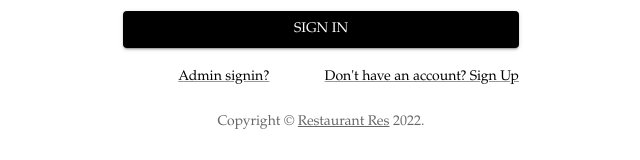
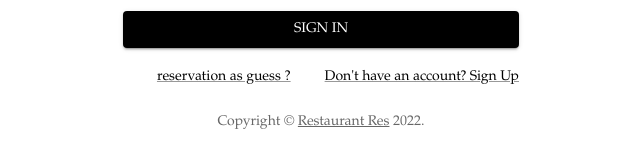
Before and after one commit to AbitFishy/GenSpark-Restaurant-Reservation-System, a React (Create React App) app in the folder frontend/: page / in a window 1280 px wide. Shown: the part 415-575 px from the top of the page, without its empty margins (319-959 px from the left). Built offline with nearby package versions, Linux system fonts and the light colour scheme.

Commit message:
login fix

```diff
--- a/frontend/src/components/Login.js
+++ b/frontend/src/components/Login.js
@@ -95,8 +95,8 @@ const Login = ({ userLog, setUserLog,
           </Button>
           <Grid container>
             <Grid item xs>
-              <Link href="/contact" variant="body2">
-                Admin signin?
+              <Link href="/home" variant="body2">
+                reservation as guess ?
               </Link>
             </Grid>
             <Grid item>
--- /dev/null
+++ b/frontend/src/components/Navigation rendering/WithAdmin.js
@@ -0,0 +1,14 @@
+import React from 'react'
+import {Outlet} from 'react-router-dom'
+import NavbarAdmin from '../Admin/NavbarAdmin'
+
+const WithAdmin = ({handleLogout}) => {
+  return (
+    <>
+    <NavbarAdmin handleLogout={handleLogout}/>
+    <Outlet />
+    </>
+  )
+}
+
+export default WithAdmin
```
